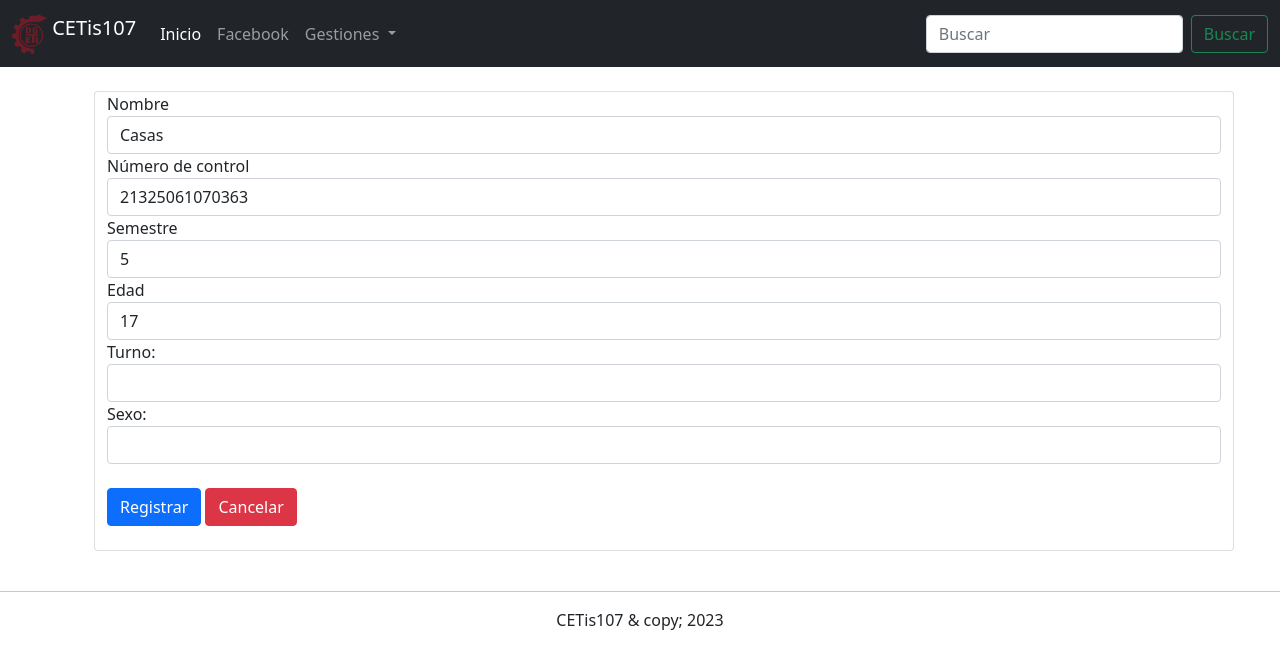
After one commit to PauletBeltran/webybasededatos2023, a PHP site: page /editarAlumno.php?id=1 in a window 1280 px wide. The commit adds this page. Shown: the top 669 px of the page. Run offline with PHP 8.4, Linux system fonts and the light colour scheme; data comes from the database, SQL or seed files in the repository; some libraries are stand-ins or nearby versions.

Commit message:
30/10/23

```diff
--- a/parcial2/consultarAlumnos.php
+++ b/parcial2/consultarAlumnos.php
@@ -46,8 +46,8 @@
                   <td><?php echo $registro ["turno"]; ?></td>
                   <td><?php echo $registro ["sexo"]; ?></td>
                   <td>
-                    <a href="" class="btn btn-sm btn-primary">Editar</a>
-                    <a href="" class="btn btn-sm btn-danger">Eliminar</a>
+                    <a href="editarAlumno.php?id=<?php echo $registro["id"]; ?>" class="btn btn-sm btn-primary">Editar</a>
+                    <a href="eliminarAlumno.php?id=<?php echo $registro["id"]; ?>" class="btn btn-sm btn-danger">Eliminar</a>
                   </td>
                 </tr>
                 <?php } ?>
@@ -56,7 +56,7 @@
 
 
           <?php } else { ?>
-          <h2>No existen datos del alumno en la base de dtaos</h2>
+          <h2>No existen datos del alumno en la base de datos</h2>
           <?php } ?>
         </div>
       </div>
--- /dev/null
+++ b/parcial2/editarAlumno.php
@@ -0,0 +1,77 @@
+<!DOCTYPE html>
+<html lang="en">
+<head>
+    <meta charset="UTF-8">
+    <meta name="viewport" content="width=device-width, initial-scale=1.0">
+    <title>Registrar Alumno</title>
+    <link rel="stylesheet" href="css/bootstrap.css">
+    <script src="jquery-3.7.1"></script>
+</head>
+<body>
+    <?php
+    include 'menu.php';
+    include 'conexion.php';
+
+    $id = $_GET["id"];
+    $sql = "SELECT * FROM alumnos WHERE id=" .$id;
+
+    $datos = $conexion->query($sql);
+    $alumno = $datos->fetch_assoc();
+    ?>
+
+    <div class="container">
+        <div class="row">
+            <div class="col-12 card m-4">
+                <form action="actualizarRegistro.php" method="POST">
+                    <input type="hidden" name="id" value="<?php echo $alumno["id"]; ?>">
+                    <div class="form-group">
+                        <label for="">Nombre</label>
+                        <input value=<?php echo $alumno["nombre"]; ?> name="nombre" type="text" class="form-control" placeholder="Teclea el nombre del alumno" required>
+                    </div>
+                    <div class="form-group">
+                        <label for="">Número de control</label>
+                        <input value=<?php echo $alumno["numero_control"]; ?> name="nc" type="text" class="form-control" placeholder="Teclea el número de control" required>
+                    </div>
+                    <div class="form-group">
+                        <label for="">Semestre</label>
+                        <input value=<?php echo $alumno["semestre"]; ?> name="semestre" type="number" class="form-control" placeholder="Teclea el semestre del alumno" required>
+                    </div>
+                    <div class="form-group">
+                        <label for="">Edad</label>
+                        <input value=<?php echo $alumno["edad"]; ?> name="edad" type="number" class="form-control" placeholder="Teclea la edad del alumno" required>
+                    </div>
+                    <div class="form-group">
+                        <label for="">Turno:</label>
+                       <select name="turno" id="" class="form-control" required>
+                        <option value="<?php echo $alumno["turno"]; ?>"></option>
+                         <option value="">Selecciona el turno</option>
+                         <option value="MATUTINO">MATUTINO</option>
+                         <option value="VESPERTINO">VESPERTINO</option>
+                       </select>
+                    </div>
+                    <div class="form-group">
+                        <label for="">Sexo:</label>
+                       <select name="sexo" id="" class="form-control" required>
+                        <option value="<?php echo $alumno["sexo"]; ?>"></option>
+                         <option value="">Selecciona el sexo</option>
+                         <option value="0">Mujer</option>
+                         <option value="1">Hombre</option>
+                       </select>
+                    </div><br>
+                    <div>
+                        <input type="submit" value="Registrar" class="btn btn-primary">
+                        <a href="consultarAlumnos.php" class="btn btn-danger">Cancelar</a>
+                    </div><br>
+                </form>
+            </div>
+        </div>
+    </div>
+
+    <footer class="text-center">
+        <hr>
+        CETis107 & copy; 2023
+    </footer>
+
+    <script src="js/bootstrap.js"></script>
+</body>
+</html>
```
Also changed, not shown: parcial2/eliminarAlumno.php (added, +17 -0 lines).
